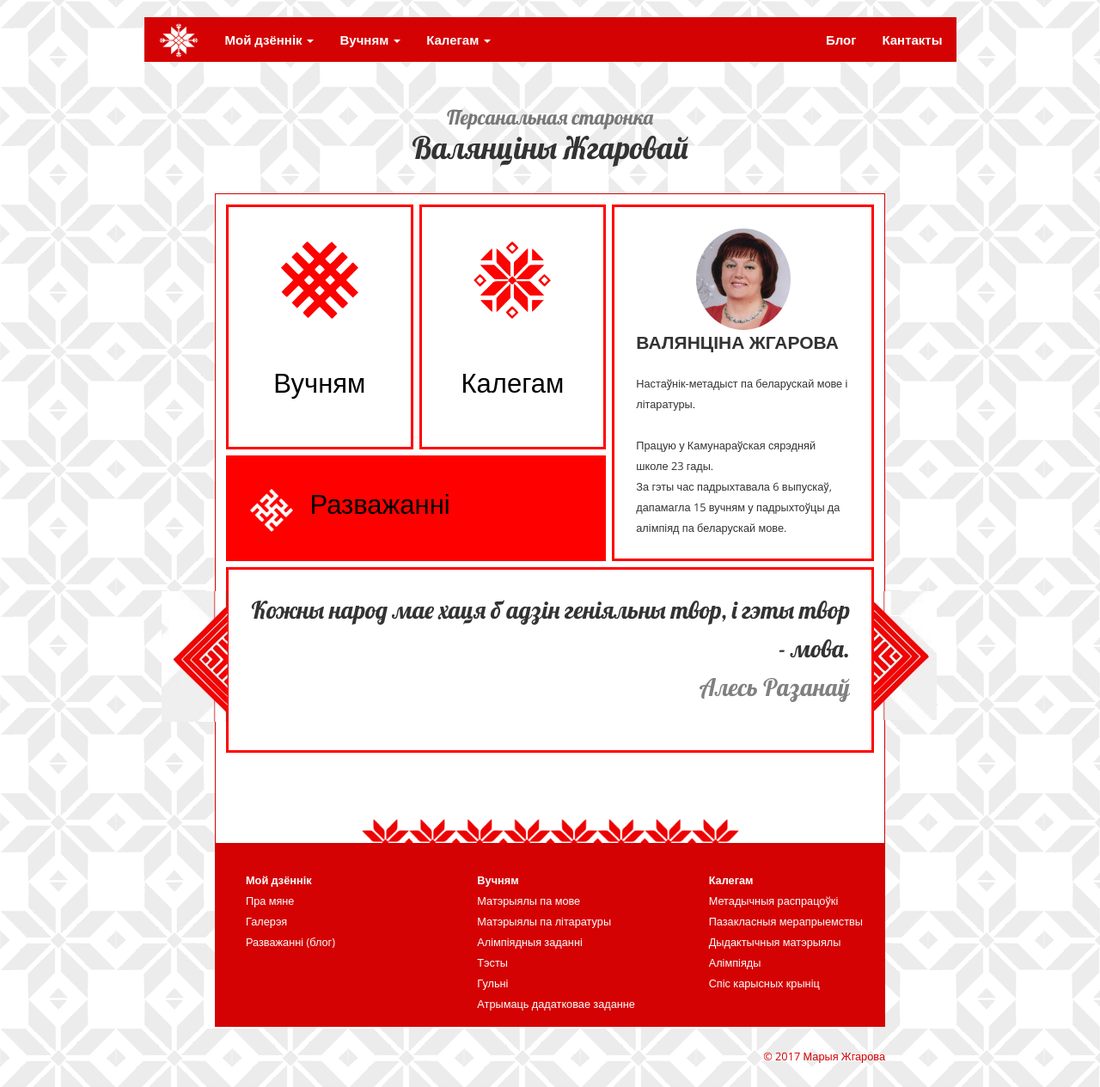
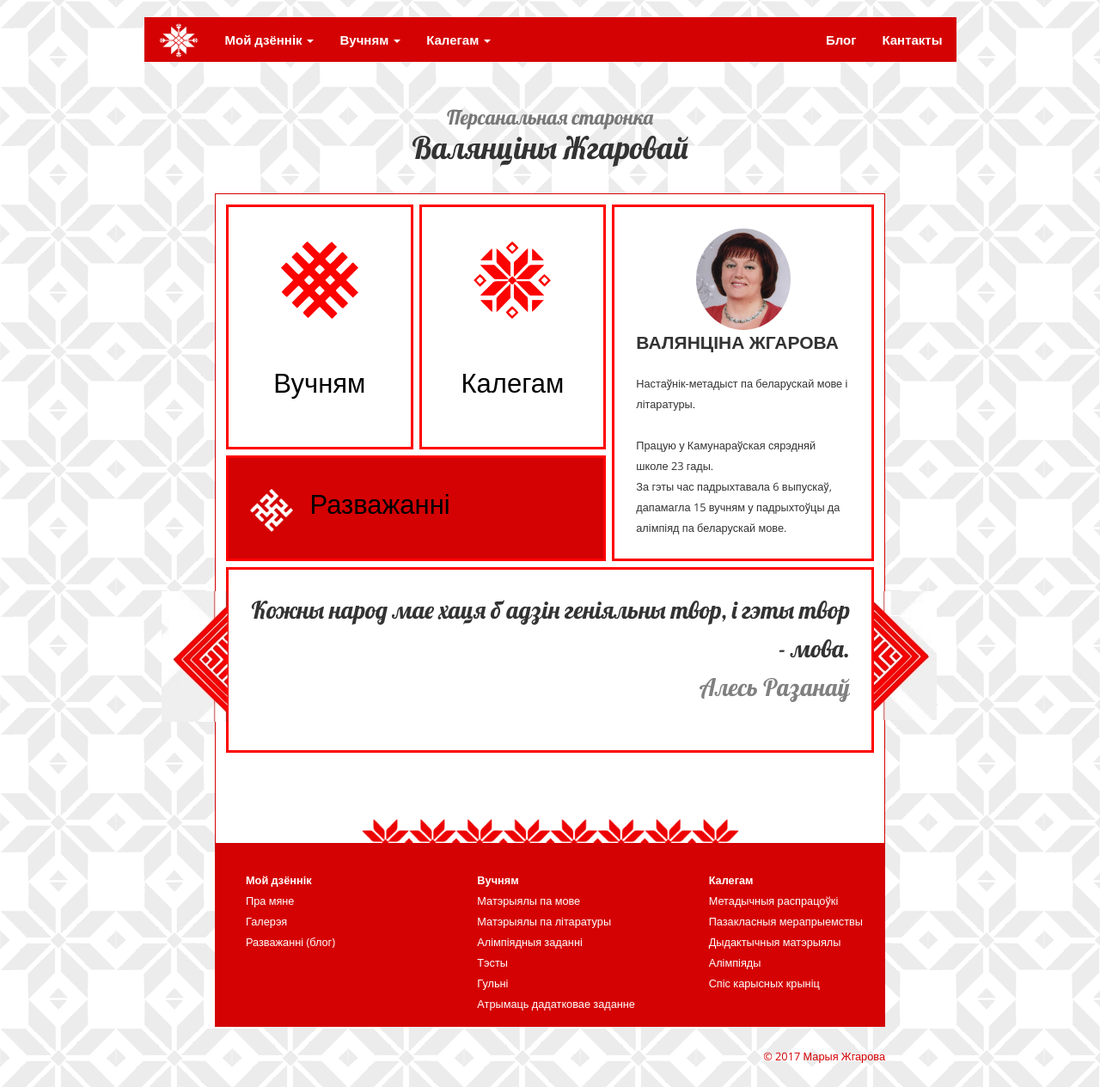
Before and after one commit to vzhgareva/vzhgareva.github.io, a Jekyll site: the page built from index.html, in a window 1280 px wide. Shown: the whole page at 86% size. Built offline with Jekyll 4.4.1, drawn with Linux system fonts in a browser that asks for light colours.

Commit message:
Update index.html

```diff
--- a/index.html
+++ b/index.html
@@ -50,7 +50,7 @@ page_title: <small>Персанальная старонка</small> <br/> Ва
 		</td>
 	</tr>
 	<tr>
-		<td class="cellpadding" width="100%" height="100%" colspan="2" valign="middle" bgcolor="red">
+		<td class="cellpadding" width="100%" height="100%" colspan="2" valign="middle" bgcolor="#D40203">
 			<div class="home-table-inner-block">
 				<img src="{{ site.baseurl }}/assets/images/blog.png" width="50px" />
 				&nbsp;&nbsp;&nbsp;
```
